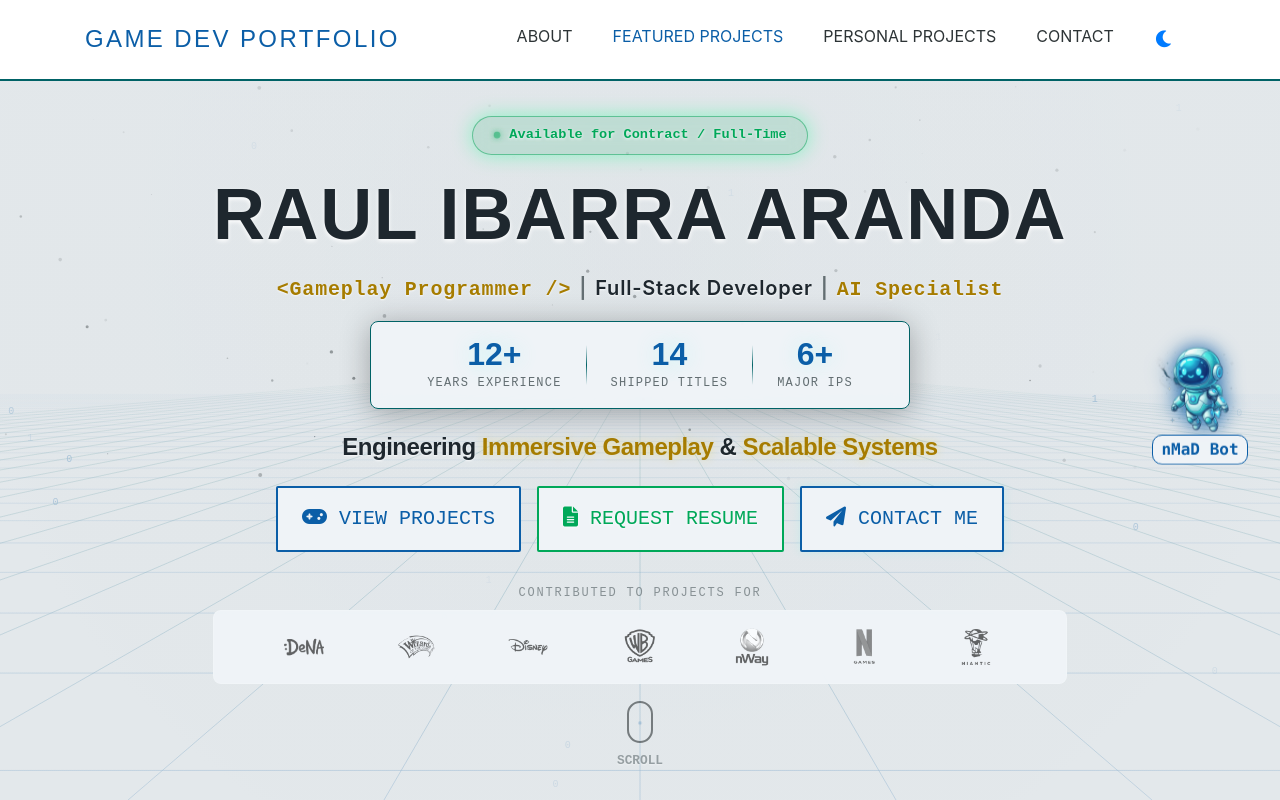
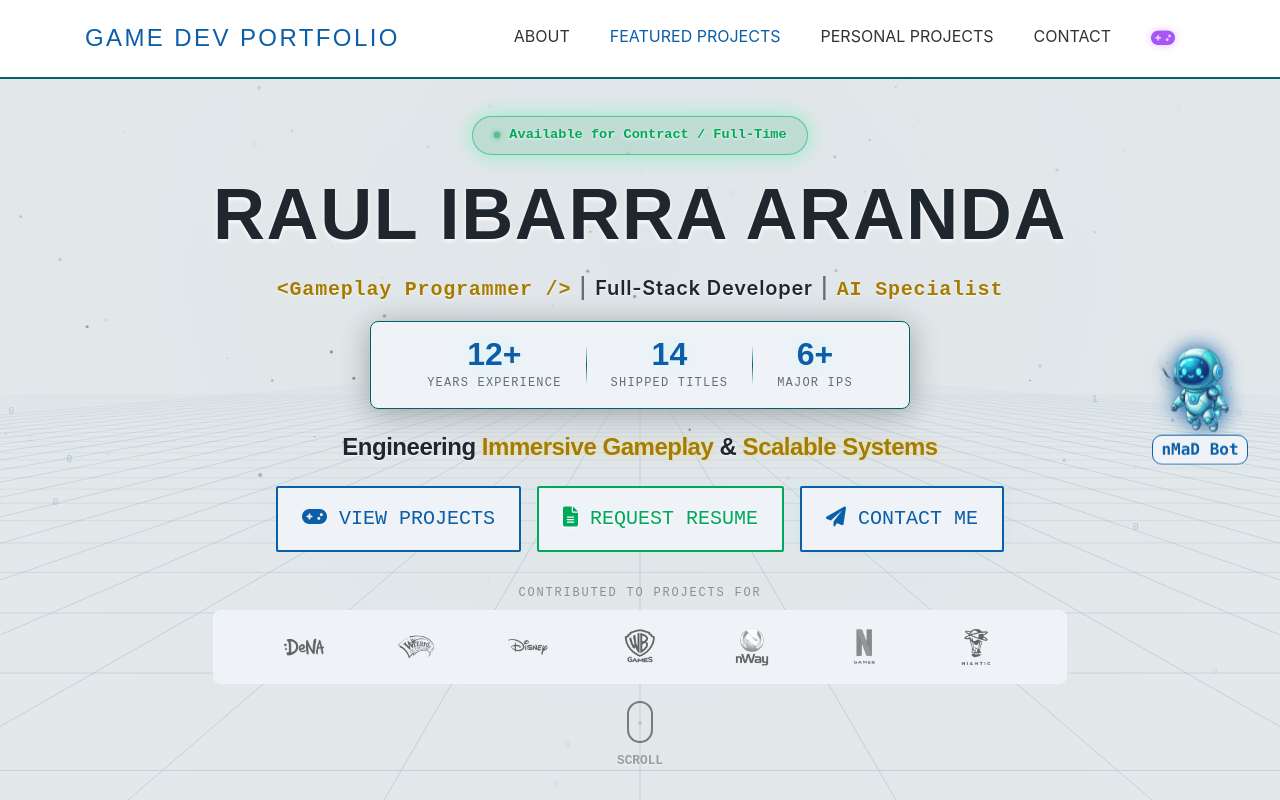
Before and after one commit to raulibarra/raulibarra.github.io, a React (Vite) app: page / in a window 1280 px wide. Shown: the top 800 px of the page. Built offline with nearby package versions, Linux system fonts and the light colour scheme.

Commit message:
feat: Initialize React portfolio application with theming, responsive navigation, and conditional AI chat integration.

```diff
--- a/src/App.jsx
+++ b/src/App.jsx
@@ -146,7 +146,7 @@ function App() {
                   title={`Switch to ${theme === 'dark' ? 'light' : 'dark'} mode`}
                   style={{ fontSize: '1.2rem' }}
                 >
-                  <i className={`fas fa-${theme === 'dark' ? 'sun' : 'moon'}`}></i>
+                  <i className={`fas fa-${theme === 'dark' ? 'lightbulb' : 'gamepad'}`}></i>
                 </button>
               </li>
             </ul>
--- a/src/index.css
+++ b/src/index.css
@@ -196,6 +196,45 @@ a:hover {
 #mainNav .navbar-nav li.nav-item a.nav-link:hover,
 #mainNav .navbar-nav li.nav-item a.nav-link.active {
   color: var(--accent-cyan);
+}
+
+/* Theme Toggle Button */
+.theme-toggle-btn {
+  border: none;
+  background: transparent !important;
+  transition: all 0.3s ease;
+}
+
+.theme-toggle-btn i {
+  transition: all 0.3s ease;
+}
+
+/* Gamepad icon (switch to dark mode) - shown in light mode */
+.theme-toggle-btn .fa-gamepad {
+  color: #a855f7 !important;
+  /* Purple for gaming console vibes */
+  filter: drop-shadow(0 0 4px rgba(168, 85, 247, 0.4));
+}
+
+.theme-toggle-btn:hover .fa-gamepad {
+  color: #c084fc !important;
+  /* Lighter purple on hover */
+  transform: scale(1.15) rotate(-10deg);
+  filter: drop-shadow(0 0 8px rgba(168, 85, 247, 0.6));
+}
+
+/* Lightbulb icon (switch to light mode) - shown in dark mode */
+.theme-toggle-btn .fa-lightbulb {
+  color: #fbbf24 !important;
+  /* Bright yellow for light/illumination */
+  filter: drop-shadow(0 0 4px rgba(251, 191, 36, 0.5));
+}
+
+.theme-toggle-btn:hover .fa-lightbulb {
+  color: #fcd34d !important;
+  /* Brighter yellow on hover */
+  transform: scale(1.15);
+  filter: drop-shadow(0 0 10px rgba(251, 191, 36, 0.7));
 }
 
 
```
